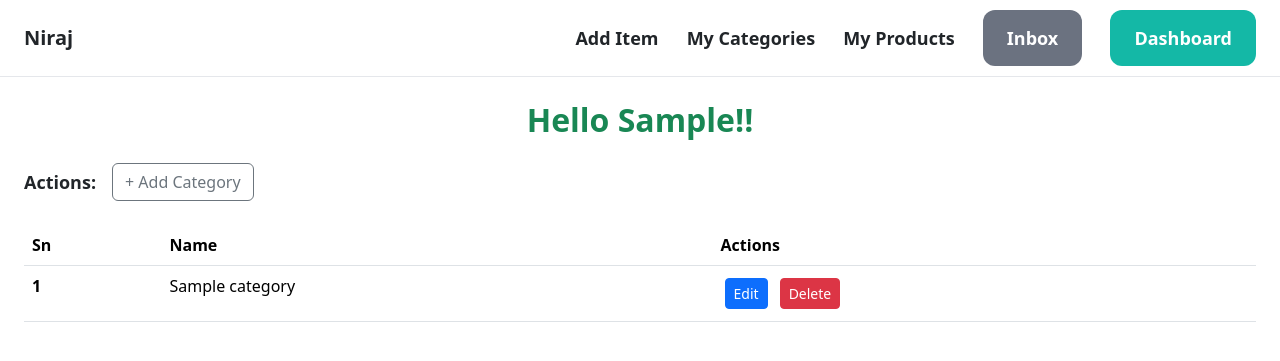
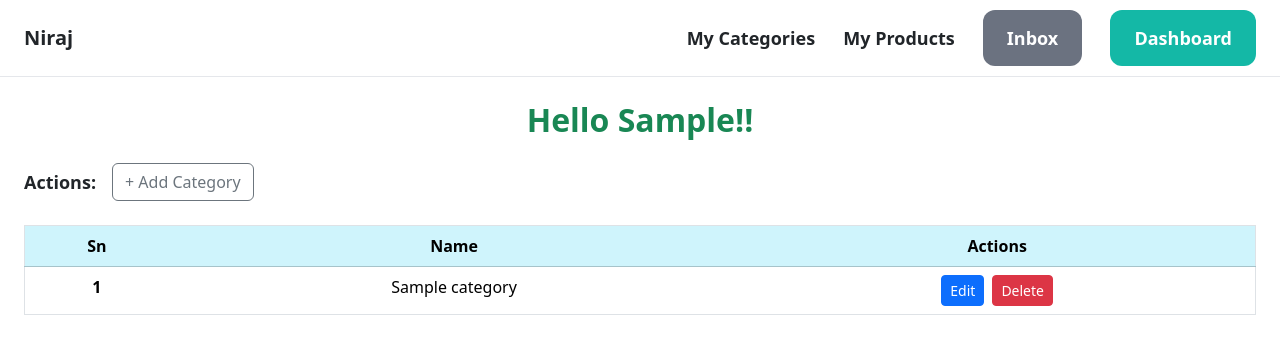
Before and after one commit to Niraj-commits/E-Commerce_Site, a Django app: page /category/ in a window 1280 px wide. Shown: the top 361 px of the page. Run offline with Django 5.2, Linux system fonts and the light colour scheme; a user stored in the database is signed in; tables that the repository leaves empty hold one stand-in row (values such as "Sample post"); some libraries are stand-ins or nearby versions.

Commit message:
Styled Tables

```diff
--- a/templates/base.html
+++ b/templates/base.html
@@ -15,7 +15,6 @@
 
         <div class="space-x-6">
             {% if request.user.is_authenticated %}
-            <a href="{% url 'create_item' %}" class="text-lg font-semibold hover:text-gray-500">Add Item</a>
             <a href="{% url 'MyCategories' %}" class="text-lg font-semibold hover:text-gray-500">My Categories</a>
             <a href="{% url 'myProducts' %}" class="text-lg font-semibold hover:text-gray-500">My Products</a>
             <a href="/" class="px-4 py-3 text-lg font-semibold bg-gray-500 text-white rounded-xl hover:bg-gray-700">Inbox</a>
--- a/templates/items/category/myCategories.html
+++ b/templates/items/category/myCategories.html
@@ -22,8 +22,8 @@
     {% endif %}
   </div>
   <br>
-  <table class="table">
-      <thead>
+  <table class="table table-hover text-center border-1">
+    <thead class="table-info">
       <tr>
         <th scope="col">Sn</th>
         <th scope="col">Name</th>
@@ -34,21 +34,50 @@
       {% for category in categories %}
       <tr>
         <th scope="row">{{ forloop.counter }}</th>
-          <td>{{category.name}}</td>
+        <td>{{ category.name }}</td>
         <td>
-            <div class="d-flex gap-1">
-                <a href="{% url 'edit_category' category.id %}" class="btn btn-primary btn-sm m-1">
+          <div class="d-flex gap-2 justify-content-center">
+            <!-- Edit Button -->
+            <a href="{% url 'edit_category' category.id %}" class="btn btn-primary btn-sm w-auto text-white">
               Edit
             </a>
-                <a href="{% url 'delete_category' category.id %}" class="btn btn-danger btn-sm m-1"
-                  >
+
+            <!-- Delete Button -->
+            <button type="button" class="btn btn-danger btn-sm w-auto" data-bs-toggle="modal"
+              data-bs-target="#exampleModal{{ category.id }}">
+              Delete
+            </button>
+          </div>
+
+          <!-- Modal (Unique for Each Category) -->
+          <div class="modal fade" id="exampleModal{{ category.id }}" tabindex="-1"
+            aria-labelledby="exampleModalLabel{{ category.id }}" aria-hidden="true">
+            <div class="modal-dialog">
+              <div class="modal-content">
+                <div class="modal-header">
+                  <h5 class="modal-title" id="exampleModalLabel{{ category.id }}">Delete Category</h5>
+                  <button type="button" class="btn-close" data-bs-dismiss="modal" aria-label="Close"></button>
+                </div>
+                <div class="modal-body">
+                  Are You Sure You Want to Delete This Category?
+                </div>
+                <div class="modal-footer">
+                  <button type="button" class="btn btn-secondary btn-sm w-auto" data-bs-dismiss="modal">
+                    Close
+                  </button>
+                  <a href="{% url 'delete_category' category.id %}" class="btn btn-danger btn-sm w-auto">
                     Delete
                   </a>
                 </div>
+              </div>
+            </div>
+          </div>
+
         </td>
       </tr>
       {% endfor %}
     </tbody>
   </table>
 
+
   {% endblock %}
```
Also changed, not shown: templates/items/Products/myProducts.html (+33 -8 lines). Lines whose indentation alone changed are shown as unchanged.
